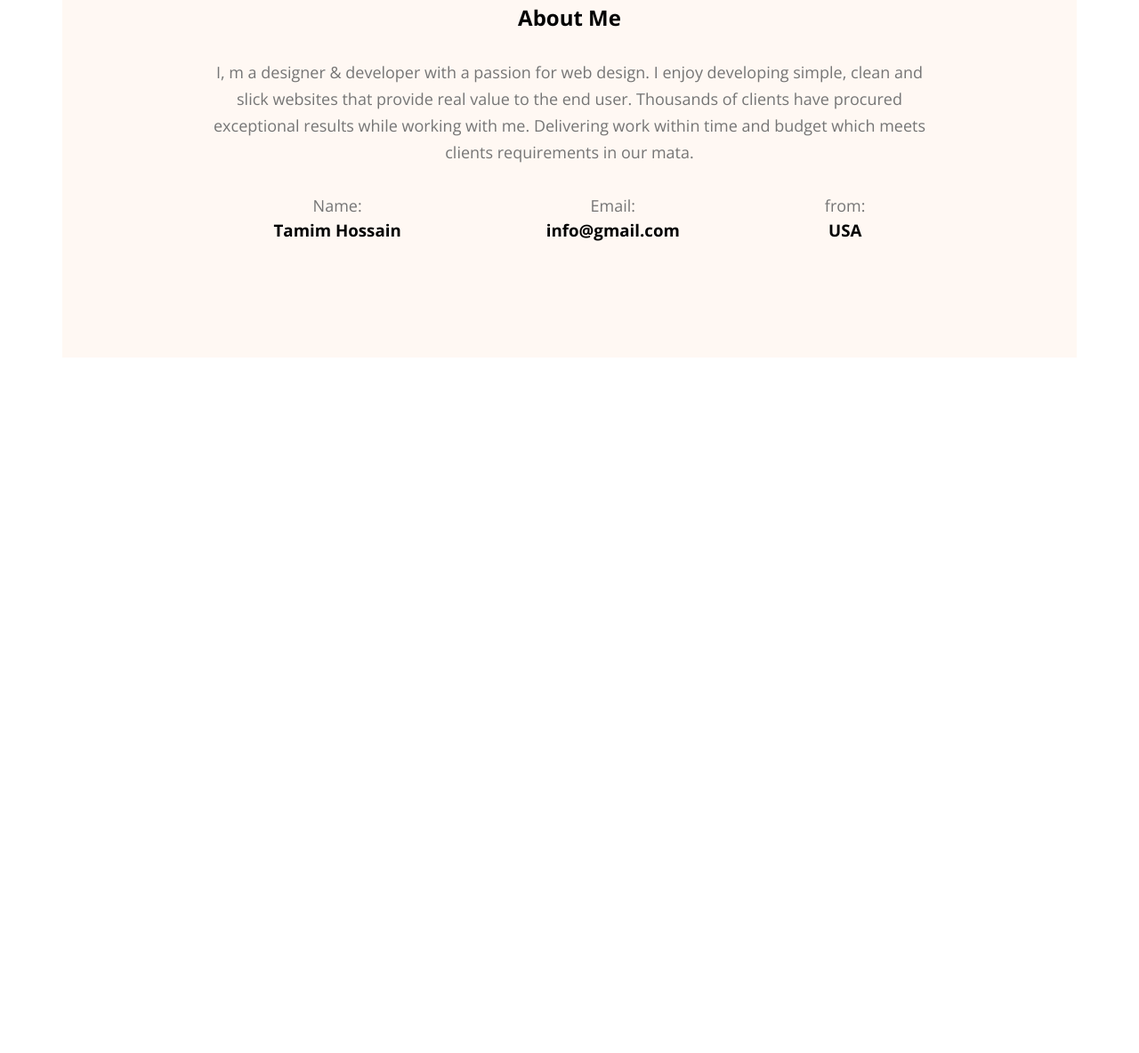
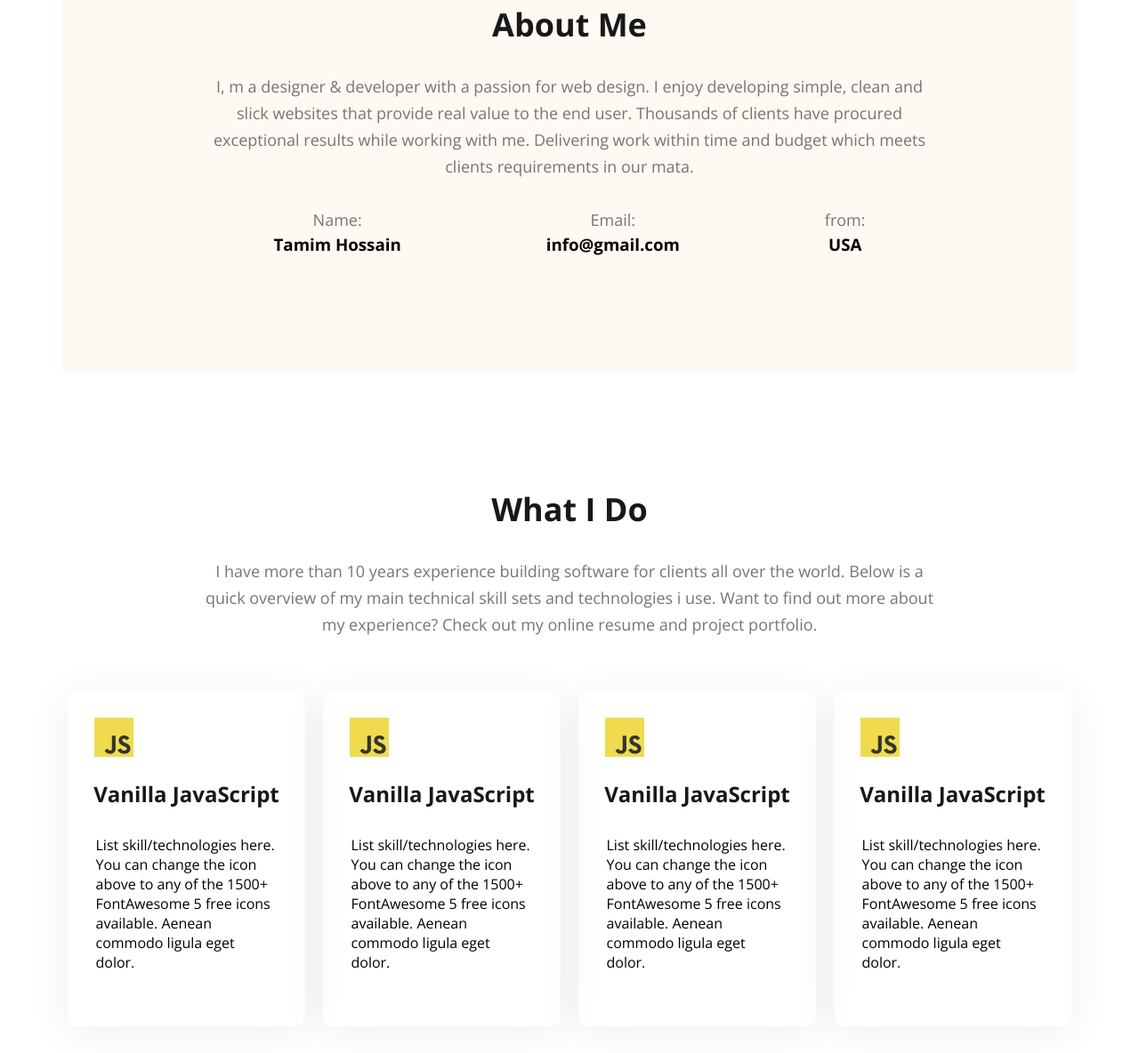
Before and after one commit to tamimhossain-cse/hero-dev-code, a plain HTML site: page index.html in a window 1280 px wide. Shown: the part 1037-2221 px from the top of the page at 89% size. Before the commit the page ends 1439 px from the top, so only its background shows below. Drawn offline with nearby package versions, Linux system fonts and the light colour scheme.

Commit message:
adding card section

```diff
--- a/index.html
+++ b/index.html
@@ -64,5 +64,36 @@
         </div>
     </div>
    </section>
+   <section id="skills">
+    <div class="section-heading">
+        <h2>What I Do</h2>
+        <p>I have more than 10 years experience building software for clients all over the world. Below is a quick overview of my main technical skill sets and technologies i use. Want to find out more about my experience? Check out my online resume and project portfolio.</p>
+
+    </div>
+   </section>
+   <section id="card">
+    <div class="card-container">
+        <div class="card-item">
+            <img src="images/icons/js.png" alt="javascript icon">
+            <h3>Vanilla JavaScript</h3>
+            <p>List skill/technologies here. You can change the icon above to any of the 1500+ FontAwesome 5 free icons available. Aenean commodo ligula eget dolor.</p>
+        </div>
+        <div class="card-item">
+            <img src="images/icons/js.png" alt="javascript icon">
+            <h3>Vanilla JavaScript</h3>
+            <p>List skill/technologies here. You can change the icon above to any of the 1500+ FontAwesome 5 free icons available. Aenean commodo ligula eget dolor.</p>
+        </div>
+        <div class="card-item">
+            <img src="images/icons/js.png" alt="javascript icon">
+            <h3>Vanilla JavaScript</h3>
+            <p>List skill/technologies here. You can change the icon above to any of the 1500+ FontAwesome 5 free icons available. Aenean commodo ligula eget dolor.</p>
+        </div>
+        <div class="card-item">
+            <img src="images/icons/js.png" alt="javascript icon">
+            <h3>Vanilla JavaScript</h3>
+            <p>List skill/technologies here. You can change the icon above to any of the 1500+ FontAwesome 5 free icons available. Aenean commodo ligula eget dolor.</p>
+        </div>
+    </div>
+   </section>
 </body>
 </html>
--- a/styles/portfolio.css
+++ b/styles/portfolio.css
@@ -88,12 +88,14 @@ nav .menu a{
     max-width: 580px;
     vertical-align: middle;
 }
-#about{
+#about ,#skills{
     padding-top: 130px;
 
 }
 .section-heading h2{
     margin-bottom: 30px;
+    font-size: 36px;
+    color: #181818;
 
 }
 
@@ -116,3 +118,52 @@ nav .menu a{
     color: #757575;
     line-height: 30px;
 }
+#skills .section-heading{
+    width: 827px;
+    text-align: center;
+    margin: 0 auto;
+
+}
+#skills .section-heading p{
+    font-size: 18px;
+    color: #757575;
+    line-height: 30px;
+}
+#card{
+    padding: 30px;
+
+
+
+}
+.card-container{
+   padding-top: 30px;
+    display: flex;
+    gap: 20px;
+    justify-content: center;
+}
+.card-container .card-item{
+    /* Rectangle 5 */
+width: 267px;
+height: 377px;
+    box-shadow: 0 6px 50px 0 #00000011;
+border-radius: 10px;
+
+
+}
+
+.card-container .card-item p{
+    padding-top: 30px;
+    width: 204px;
+    height: 243px;
+    margin: auto;
+}
+.card-container h3{
+    font-size: 24px;
+    color: #181818;
+    margin-top: 20px;
+    text-align: center;
+
+}
+.card-container .card-item img{
+    padding: 30px 30px 0 30px;
+}
```
